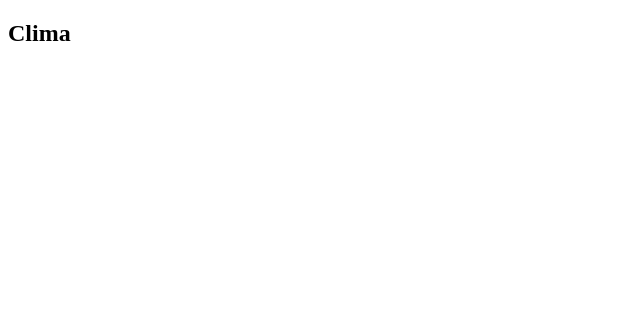
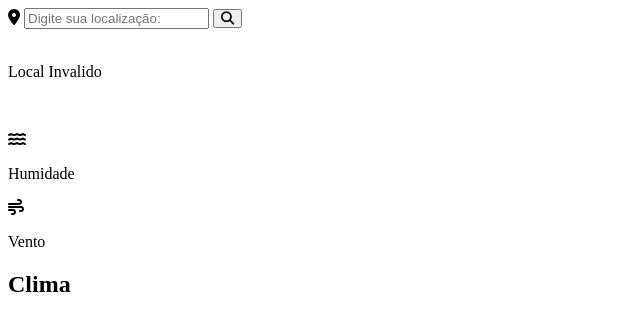
Before and after one commit to Morosetti/Clima-app, a plain HTML site: page index.html in a window 1280 px wide. Shown: the whole page, without its empty margins (0-640 px from the left). Drawn offline with Linux system fonts and the light colour scheme.

Commit message:
adicionado detalhes ao html

```diff
--- a/index.html
+++ b/index.html
@@ -13,6 +13,43 @@
     <title>Clima</title>
 </head>
 <body>
+    <div class="container">
+        <div class="search-box">
+            <i class="fa-solid fa-location-dot"></i>
+            <input type="text" placeholder="Digite sua localização:">
+            <button class="fa-solid fa-magnifying-glass"></button>
+        </div>
+
+        <div class="not-found">
+            <img src="">
+            <p>Local Invalido</p>
+        </div>
+        <div class="weather-box">
+            <img src="">
+            <p class="temperatura"></p>
+            <p class="description"></p>
+        </div>
+
+        <div class="weather-details">
+            <div class="humidity">
+                <i class="fa-solid fa-water"></i>
+                <div class="text">
+                    <span></span>
+                    <p>Humidade</p>
+                </div>
+            </div>
+        </div>
+
+        <div class="weather-details">
+            <div class="wind">
+                <i class="fa-solid fa-wind"></i>
+                <div class="text">
+                    <span></span>
+                    <p>Vento</p>
+                </div>
+            </div>
+        </div>
+    </div>
     <h2>Clima</h2>
 </body>
 </html>
```
